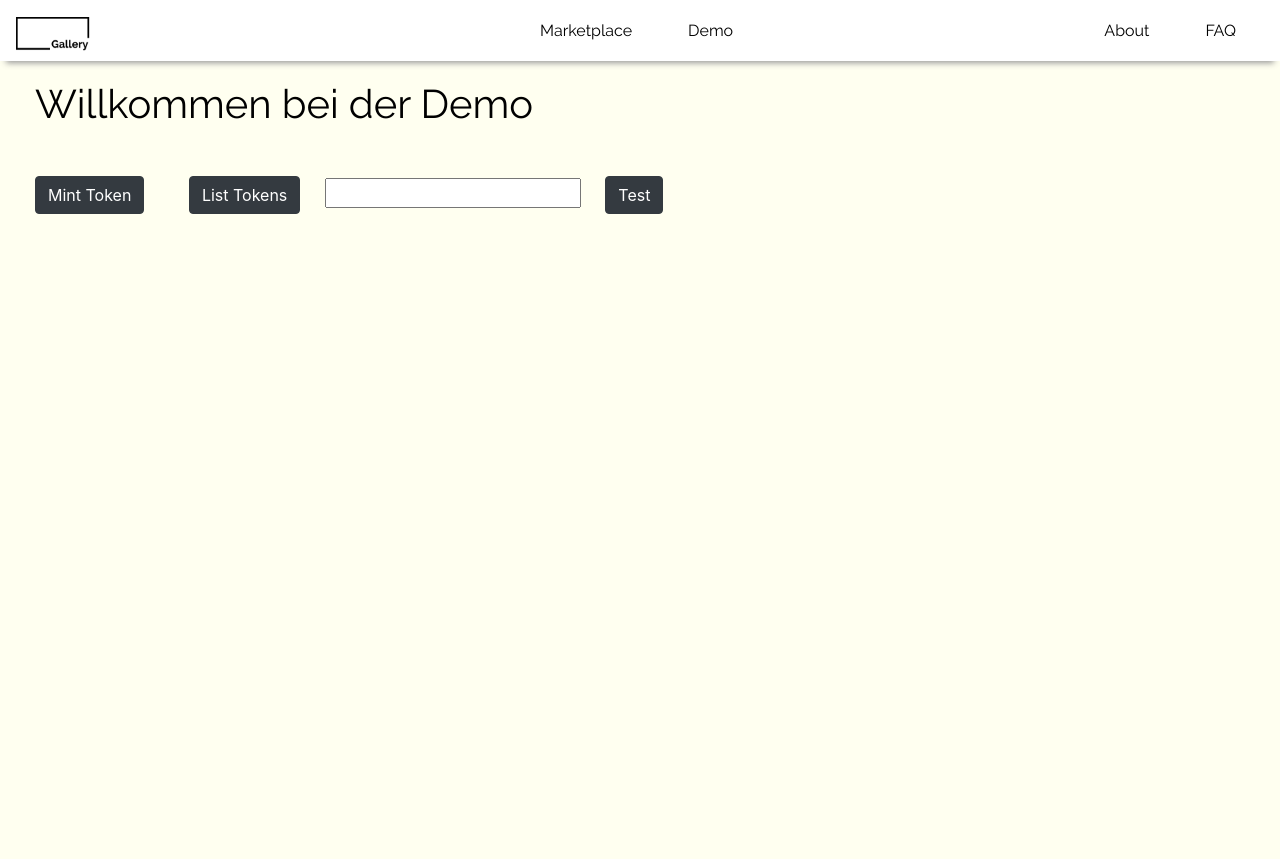
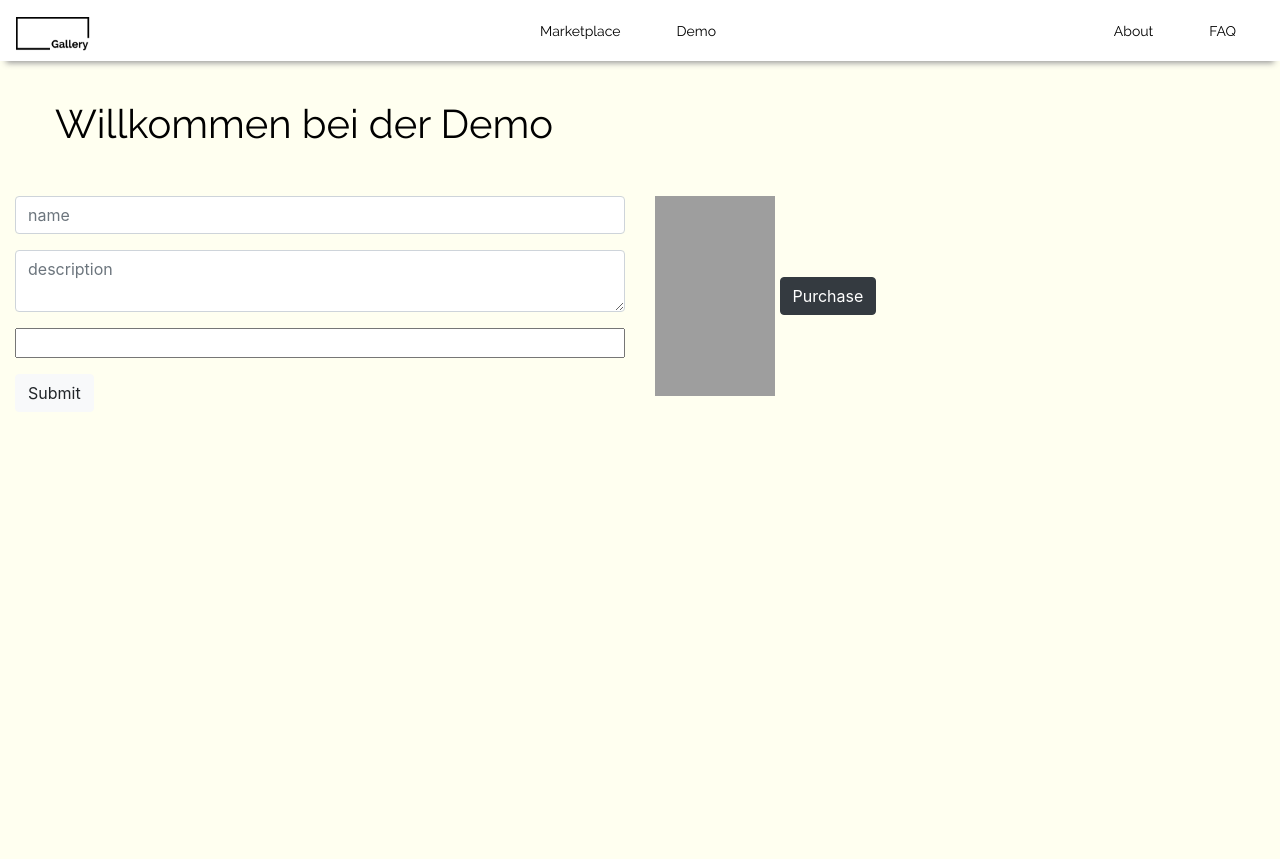
Before and after one commit to johndpope/art_dapp, a Python web app: template client/templates/demo/demo.html in a window 1280 px wide. Shown: the top 859 px of the page. Run offline with Jinja, Linux system fonts and the light colour scheme; the template is opened without the code that fills it: most values are stand-ins (such as "Sample title", 1, 10 or a date in 2020); form fields are guessed from the names that the template uses; grey boxes are pictures that could not be loaded.

Commit message:
demo updates

```diff
--- a/client/templates/demo/demo.html
+++ b/client/templates/demo/demo.html
@@ -3,18 +3,49 @@
 {% block content %}
 
 <div class='container-fluid slide1'>
+    <div class='row'>
+        <div class='col-12'>
+            <h1 class='modern-black' style="padding:40px"> Willkommen bei der Demo </h1>
+        </div>
+    </div>
+    <div class='row'>
+        <div class='col-6'>
+            <form class="forms modern" role="form" method="POST" action="/demo" enctype="multipart/form-data">
+                {{ form.csrf_token }}
+                {{ form.hidden_tag()}}
+                <div class="form-group">
+                    {{ form.name(class="form-control", placeholder="name")}}
+                </div>
+                <div class="form-group">
+                    {{ form.description(class="form-control", placeholder="description")}}
+                </div>
+                <div class="form-group">
+                    {{ form.crypto_painting(class="form-control-file")}}
+                </div>
+                <div class="form-group">
+                    <button type="button submit" class="btn btn-light">Submit</button>
+                </div>
+            </form>
+        </div>
 
-    <h1 class='modern-black' style="padding:20px"> Willkommen bei der Demo </h1>
-
-    <button class='btn btn-dark btn-mint' style='margin:20px'> Mint Token </button>
-
-    <button class='btn btn-dark btn-list-tokens' style='margin:20px'> List Tokens </button>
-
-
-    <input id='test' value=''> </input>
-    <button class='btn btn-dark btn-test' style='margin:20px'> Test </button>
-
-
+        <div class='col-6'>
+            <div style='height:60vh;overflow:auto'>
+                {% for image_name in images %}
+                    <img width='120px' height='200px' src="{{url_for('static', filename='uploads/watermarked/'+image_name)}}" />
+                    <button class='btn btn-mint btn-dark' value='some_id'> Purchase </button>
+                {% endfor %}
+            </div>
+        </div>
+    </div>
 </div>
 
 {% endblock content %}
+
+<!-- <button class='btn btn-dark btn-mint' style='margin:20px'> Mint Token </button>
+
+<button class='btn btn-dark btn-list-tokens' style='margin:20px'> List Tokens </button>
+
+
+<input id='test' value=''> </input>
+<button class='btn btn-dark btn-test' style='margin:20px'> Test </button>
+-->
--- a/client/templates/header.html
+++ b/client/templates/header.html
@@ -5,9 +5,9 @@
         <span class="navbar-toggler-icon" ></span>
     </button>
 
-    <div class="collapse navbar-collapse" id="navbarSupportedContent">
+    <div class="collapse navbar-collapse" id="navbarSupportedContent" style='font-size:14px'>
 
-        <ul class="navbar-nav center">
+        <ul class="navbar-nav center" >
             <li class="nav-item nav-link"><a class="modern-black link-1" href="/marketplace">Marketplace</a></li>
             <li class="nav-item nav-link"><a class="modern-black link-1" href="/demo">Demo</a></li>
         </ul>
--- a/server/config.py
+++ b/server/config.py
@@ -18,8 +18,8 @@ class DevelopmentConfig(BaseConfig):
     DEBUG = True
     BCRYPT_LOG_ROUNDS = 4
     WTF_CSRF_ENABLED = False
-    IMAGE_BUCKET_PATH = basedir+'/uploads/images/'
-    WATERMARK_BUCKET_PATH = basedir+'/uploads/watermarked/'
+    IMAGE_BUCKET_PATH = os.path.join(basedir,'../client/static/uploads/images')
+    WATERMARK_BUCKET_PATH = os.path.join(basedir,'../client/static/uploads/watermarked')
     MONGODB_SETTINGS = {'host': 'mongodb://localhost:27017/test', 'db': 'TestMongo'}
     DEBUG_TB_ENABLED = True
 
```
Also changed, not shown: server/demo/forms.py (added, +28 -0 lines), server/demo/views.py (+52 -1 lines), server/models.py (+12 -0 lines), server/user/forms.py (+0 -33 lines), server/user/views.py (+0 -40 lines), client/static/uploads/images/eitan.png (renamed from server/uploads/images/eitan.png), client/static/uploads/watermarked/eitan.png (renamed from server/uploads/watermarked/eitan.png), server/demo/simpleG.png (renamed from server/user/simpleG.png).
